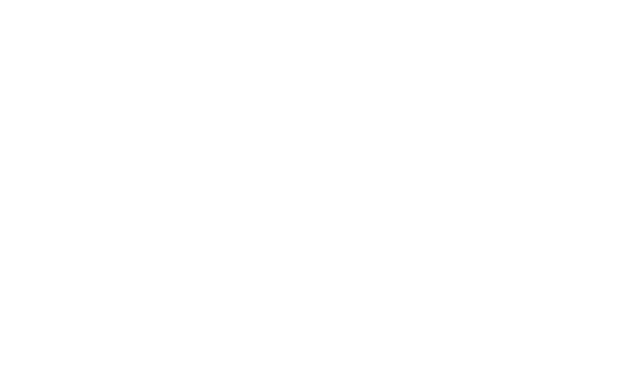
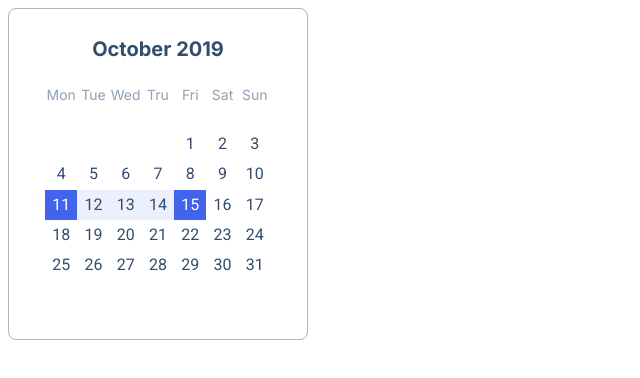
Before and after one commit to js-tasks-ru/htmlcss-20230411_igorvs, a website: page 05-lection3/03-calendar/index.html in a window 1280 px wide. Shown: the whole page, without its empty margins (0-640 px from the left). Drawn offline with Linux system fonts and the light colour scheme.

Commit message:
add solution for 5-module calendar

```diff
--- a/05-lection3/03-calendar/calendar.css
+++ b/05-lection3/03-calendar/calendar.css
@@ -0,0 +1,73 @@
+.calendar {
+    box-sizing: border-box;
+    /*
+    position: absolute;
+    left: 0%;
+    right: 0%;
+    top: 0%;
+    bottom: 0%;
+    background: var(--white);
+    */
+    /* Gray 3 */
+    border: 1px solid var(--grey-3);
+    border-radius: 8px;
+    padding: 28px 36px;
+    width: 100%;
+    max-width: 300px;
+}
+
+.calendar__title {
+    font-family: 'Inter';
+    font-style: normal;
+    font-weight: 600;
+    font-size: 20px;
+    line-height: 24px;
+    text-align: center;
+    margin-bottom: 24px;
+    color: var(--blue-calendar);
+}
+
+.calendar__wrapper {
+    padding-bottom: 100%;
+    position: relative;
+}
+
+.calendar__inner {
+    position: absolute;
+    top: 0;
+    right: 0;
+    left: 0;
+    bottom: 0;
+    display: grid;
+    grid-template-columns: repeat(7, 1fr);
+    grid-template-rows: repeat(7, 1fr);
+}
+
+.calendar__item {
+    cursor: pointer;
+    line-height: 20px;
+    font-size: 16px;
+    vertical-align: top;
+    font-weight: 400;
+    font-style: normal;
+    color: var(--blue-calendar);
+    display: flex;
+    justify-content: center;
+    align-items: center;
+}
+
+.calendar__item_day {
+    font-family: 'Inter';
+    font-size: 14px;
+    color: var(--grey-calendar-day);
+    margin-bottom: 24px;
+}
+
+.calendar__item_active {
+    background-color: var(--blue-calendar-active);
+    color: var(--white);
+}
+
+.calendar__item_between-active {
+    background-color: var(--blue-calendar-active-between);
+}
--- a/05-lection3/03-calendar/index.html
+++ b/05-lection3/03-calendar/index.html
@@ -7,6 +7,57 @@
         <title>Calendar</title>
     </head>
     <body>
+        <div class="calendar">
+            <div class="calendar__title">
+                October 2019
+            </div>
+            <div class="calendar__wrapper">
+                <div class="calendar__inner">
+                    <span class="calendar__item calendar__item_day">Mon</span>
+                    <span class="calendar__item calendar__item_day">Tue</span>
+                    <span class="calendar__item calendar__item_day">Wed</span>
+                    <span class="calendar__item calendar__item_day">Tru</span>
+                    <span class="calendar__item calendar__item_day">Fri</span>
+                    <span class="calendar__item calendar__item_day">Sat</span>
+                    <span class="calendar__item calendar__item_day">Sun</span>
+                    <span class="calendar__item"></span>
+                    <span class="calendar__item"></span>
+                    <span class="calendar__item"></span>
+                    <span class="calendar__item"></span>
+                    <span class="calendar__item">1</span>
+                    <span class="calendar__item">2</span>
+                    <span class="calendar__item">3</span>
+                    <span class="calendar__item">4</span>
+                    <span class="calendar__item">5</span>
+                    <span class="calendar__item">6</span>
+                    <span class="calendar__item">7</span>
+                    <span class="calendar__item">8</span>
+                    <span class="calendar__item">9</span>
+                    <span class="calendar__item">10</span>
+                    <span class="calendar__item calendar__item_active">11</span>
+                    <span class="calendar__item calendar__item_between-active">12</span>
+                    <span class="calendar__item calendar__item_between-active">13</span>
+                    <span class="calendar__item calendar__item_between-active">14</span>
+                    <span class="calendar__item calendar__item_active">15</span>
+                    <span class="calendar__item">16</span>
+                    <span class="calendar__item">17</span>
+                    <span class="calendar__item">18</span>
+                    <span class="calendar__item">19</span>
+                    <span class="calendar__item">20</span>
+                    <span class="calendar__item">21</span>
+                    <span class="calendar__item">22</span>
+                    <span class="calendar__item">23</span>
+                    <span class="calendar__item">24</span>
+                    <span class="calendar__item">25</span>
+                    <span class="calendar__item">26</span>
+                    <span class="calendar__item">27</span>
+                    <span class="calendar__item">28</span>
+                    <span class="calendar__item">29</span>
+                    <span class="calendar__item">30</span>
+                    <span class="calendar__item">31</span>
+                </div>
+            </div>
+        </div>
 
     </body>
 </html>
--- a/assets/css/main.css
+++ b/assets/css/main.css
@@ -14,11 +14,16 @@
     --blue: #374FC7;
     --blue-hover: #2342C0;
     --blue-disabled: #4263EB;
+    --blue-calendar-active-between: rgba(160, 177, 245, 0.2);
+    --blue-calendar-active: var(--blue-disabled);
+    --blue-calendar: #334D6E;
+    --grey-calendar-day: #90A0B7;
     --red: #F03D3E;
     --grey-1: #F8F9FA;
     --grey-2: #DDE2E5;
     --grey-3: #ACB5BD;
     --grey-4: #495057;
+
 
     --error: var(--red);
     --success: var(--blue);
```
